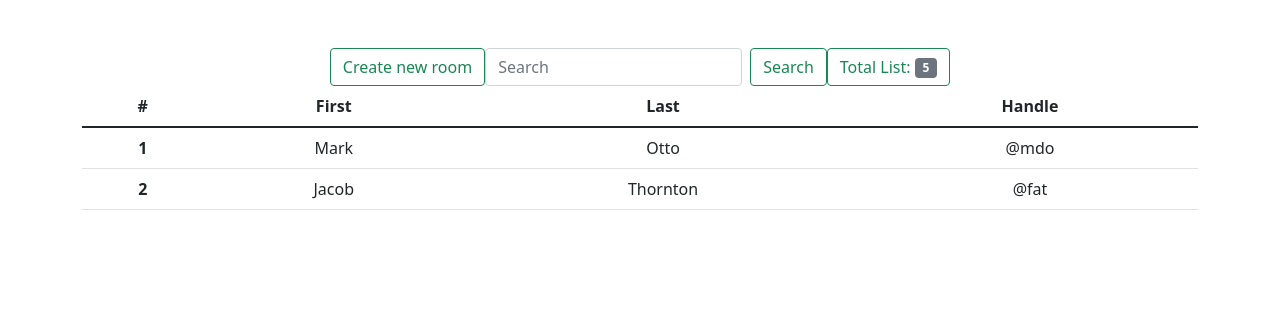
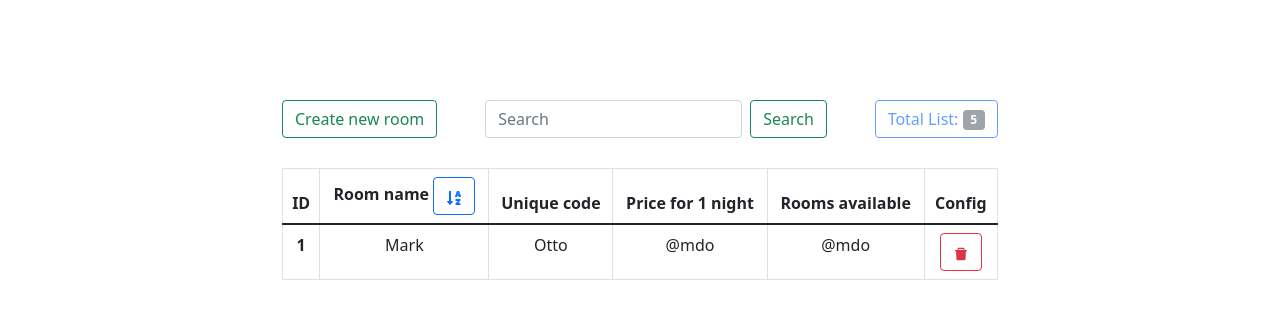
Before and after one commit to tungntgcd17146/React-Performance, a React (Vite) app in the folder react-basic-practice/: page / in a window 1280 px wide. Shown: the top 318 px of the page. Built offline with nearby package versions, Linux system fonts and the light colour scheme.

Commit message:
fix: fix and update folder structure, create UI-component

```diff
--- a/react-basic-practice/package.json
+++ b/react-basic-practice/package.json
@@ -13,10 +13,10 @@
   },
   "dependencies": {
     "bootstrap": "^5.1.3",
-    "bootstrap-icons": "^1.7.2",
     "react": "^17.0.2",
     "react-bootstrap": "^2.1.1",
-    "react-dom": "^17.0.2"
+    "react-dom": "^17.0.2",
+    "react-icons": "^4.3.1"
   },
   "devDependencies": {
     "@commitlint/cli": "^15.0.0",
--- a/react-basic-practice/src/components/App.css
+++ b/react-basic-practice/src/components/App.css
@@ -2,6 +2,14 @@
   text-align: center;
   display: flex;
   flex-direction: column;
+}
+
+.app-header {
+  padding: 100px 200px 30px 200px;
+}
+
+.app-body {
+  padding: 0px 200px 0px 200px;
 }
 
 @media (prefers-reduced-motion: no-preference) {
--- a/react-basic-practice/src/components/App.tsx
+++ b/react-basic-practice/src/components/App.tsx
@@ -8,8 +8,8 @@ import '../../node_modules/bootstrap/dist/css/bootstrap.min.css';
 
 function App() {
   return (
-    <div className="app container mt-5">
-      <header className="app-header d-flex justify-content-center">
+    <div className="app container">
+      <header className="app-header d-flex justify-content-between">
         <RoomCreate />
         <RoomSearch />
         <ListTotal />
--- a/react-basic-practice/src/components/ListTotal.tsx
+++ b/react-basic-practice/src/components/ListTotal.tsx
@@ -2,7 +2,7 @@
 
 export const ListTotal = () => {
   return (
-    <button type="button" className="btn btn-outline-success">
+    <button type="button" className="btn btn-outline-primary" disabled>
       Total List: <span className="badge bg-secondary">5</span>
     </button>
   );
--- a/react-basic-practice/src/components/RoomCreate/RoomCreate.tsx
+++ b/react-basic-practice/src/components/RoomCreate/RoomCreate.tsx
@@ -21,14 +21,6 @@ export const RoomCreate = () => {
         <Modal.Body>
           <ModalCreate />
         </Modal.Body>
-        <Modal.Footer>
-          <Button variant="secondary" onClick={handleClose}>
-            Close
-          </Button>
-          <Button variant="primary" onClick={handleClose}>
-            Save Changes
-          </Button>
-        </Modal.Footer>
       </Modal>
     </>
   );
--- a/react-basic-practice/src/components/RoomTable/RoomList.tsx
+++ b/react-basic-practice/src/components/RoomTable/RoomList.tsx
@@ -1,3 +1,5 @@
+import { AiFillDelete } from 'react-icons/ai';
+
 export const RoomList = () => {
   return (
     <>
@@ -6,14 +8,13 @@ export const RoomList = () => {
         <td>Mark</td>
         <td>Otto</td>
         <td>@mdo</td>
+        <td>@mdo</td>
+        <td>
+          <button type="button" className="btn btn-outline-danger">
+            <AiFillDelete />
+          </button>
+        </td>
       </tr>
-      <tr>
-        <th scope="row">2</th>
-        <td>Jacob</td>
-        <td>Thornton</td>
-        <td>@fat</td>
-      </tr>
-      <tr></tr>
     </>
   );
 };
--- a/react-basic-practice/src/components/RoomTable/RoomTable.tsx
+++ b/react-basic-practice/src/components/RoomTable/RoomTable.tsx
@@ -1,15 +1,20 @@
 //import { useState } from 'react';
 import { RoomList } from './RoomList';
+import { SortByName } from './SortByName';
 
 export const RoomTable = () => {
   return (
-    <table className="table table-hover">
+    <table className="table table-hover table-bordered">
       <thead>
         <tr>
-          <th scope="col">#</th>
-          <th scope="col">First</th>
-          <th scope="col">Last</th>
-          <th scope="col">Handle</th>
+          <th scope="col">ID</th>
+          <th scope="col">
+            Room name <SortByName />
+          </th>
+          <th scope="col">Unique code</th>
+          <th scope="col">Price for 1 night</th>
+          <th scope="col">Rooms available</th>
+          <th scope="col">Config</th>
         </tr>
       </thead>
       <tbody>
--- a/react-basic-practice/src/components/RoomTable/SortByName.tsx
+++ b/react-basic-practice/src/components/RoomTable/SortByName.tsx
@@ -1,4 +1,18 @@
+import { FaSortAlphaDown, FaSortAlphaDownAlt } from 'react-icons/fa';
+import { useState } from 'react';
+
 export const SortByName = () => {
+  const [toggleSort, setToggleSort] = useState(false);
+
+  const toggleSortButton = () => {
+    setToggleSort(!toggleSort);
+  };
+
   return (
+    <>
+      <button onClick={toggleSortButton} type="button" className="btn btn-outline-primary">
+        {!toggleSort ? <FaSortAlphaDown /> : <FaSortAlphaDownAlt />}
+      </button>
+    </>
   );
 };
--- a/react-basic-practice/src/interface/room.ts
+++ b/react-basic-practice/src/interface/room.ts
@@ -1,5 +1,5 @@
 export interface room {
-  id: string;
+  randomId: string;
   name: string;
   quantity: number;
   price: number;
--- a/react-basic-practice/src/mock/initData.ts
+++ b/react-basic-practice/src/mock/initData.ts
@@ -2,19 +2,19 @@ import { room } from '../interface/room';
 
 export const rooms: room[] = [
   {
-    id: '1',
+    randomId: '1',
     name: 'Deluxe Room',
     quantity: 20,
     price: 50
   },
   {
-    id: '2',
+    randomId: '2',
     name: 'Luxury Room',
     quantity: 20,
     price: 50
   },
   {
-    id: '3',
+    randomId: '3',
     name: 'Executive Room',
     quantity: 20,
     price: 50
```
Also changed, not shown: 1 other file (tests, documents, lock files or other folders).
